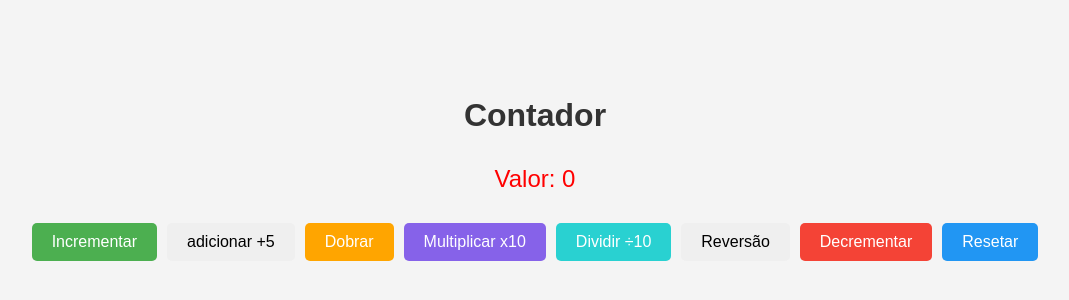
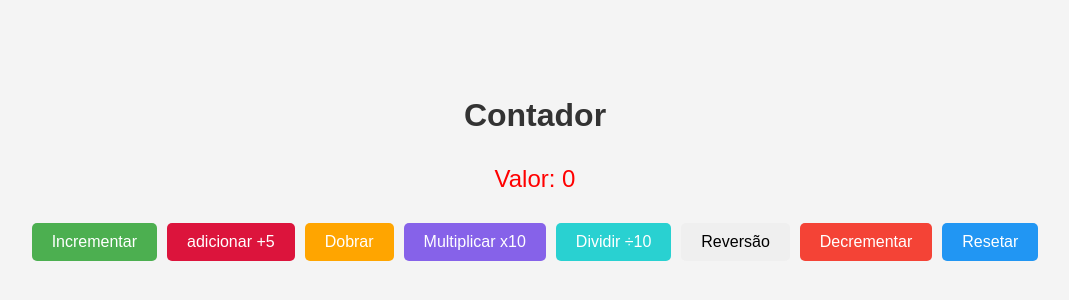
Before and after one commit to evssousa/projeto-coletivo-2ds-contador-de-numeros, a React (Vite) app: page / in a window 1280 px wide. Shown: the part 240-540 px from the top of the page, without its empty margins (105-1174 px from the left). Built offline with nearby package versions, Linux system fonts and the light colour scheme.

Commit message:
Update style.css

```diff
--- a/src/components/Counter/styles.css
+++ b/src/components/Counter/styles.css
@@ -103,3 +103,7 @@ button {
     background-color: rgb(41, 209, 209);
     color: white;
 }
+.fixoincrement-button{
+    background-color: crimson;
+    color: #ffffff;
+}
```
